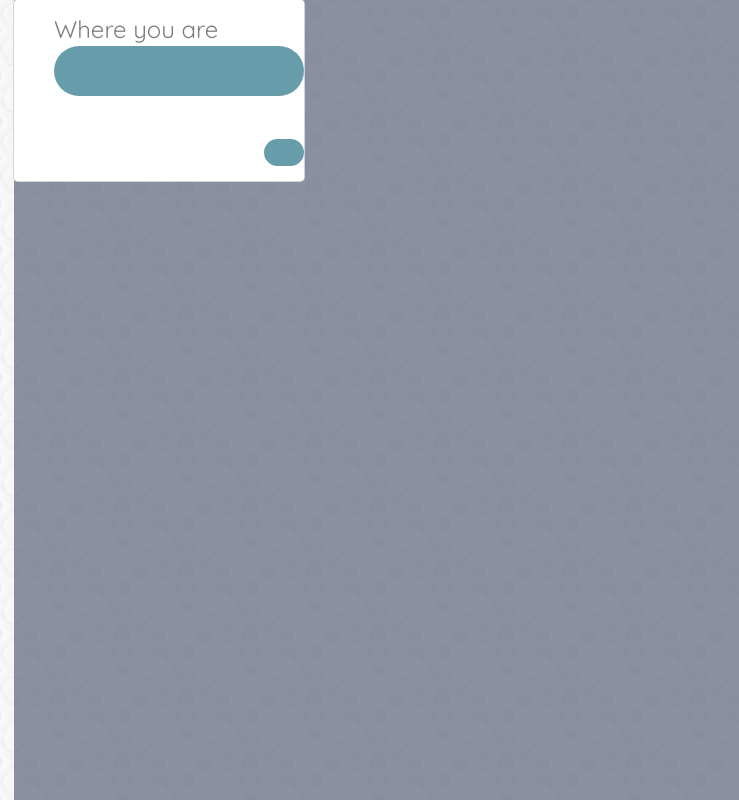
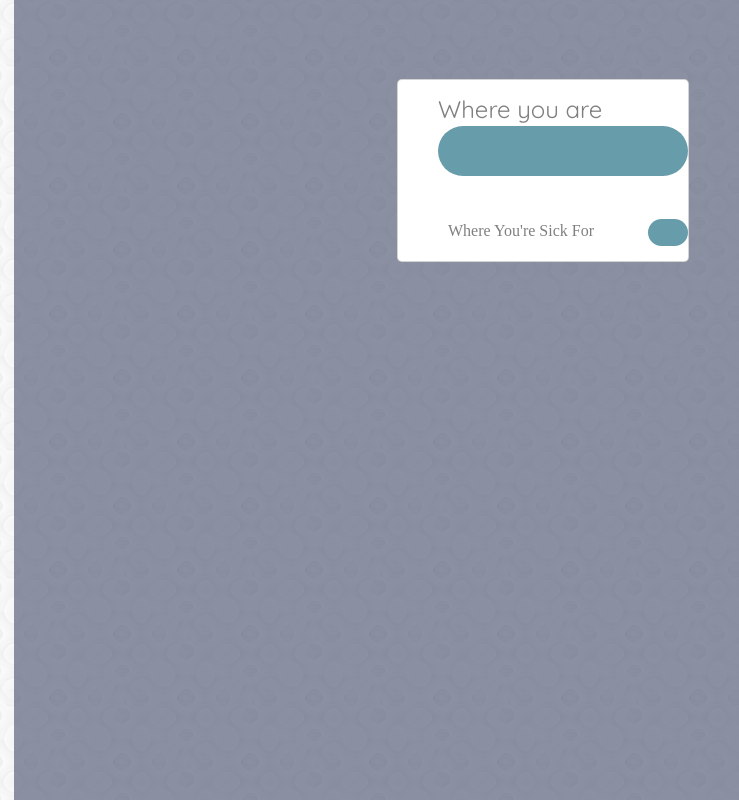
Before and after one commit to sheilo/p5-weather, a plain HTML site: page index.html in a window 1280 px wide. Shown: the whole page, without its empty margins (0-739 px from the left). Drawn offline with nearby package versions, Linux system fonts and the light colour scheme.

Commit message:
commit-25

```diff
--- a/css/styles.css
+++ b/css/styles.css
@@ -27,6 +27,12 @@
     left: 0;
     width: 100%;
     height: 100%;
+}
+
+.card {
+	position: absolute;
+	top: 10%;
+	left: 30%;
 }
 
 h1,
--- a/index.html
+++ b/index.html
@@ -36,7 +36,7 @@
                     <ul>
                       <li class="theirtemp"> </li>
                       <li class="theircity"></li>
-                      <input type="text" id="zip">
+                      <input type="text" id="zip" value="Where You're Sick For">
                       <button id="getZip"> </button>
                     </ul>
                   </p>
```
